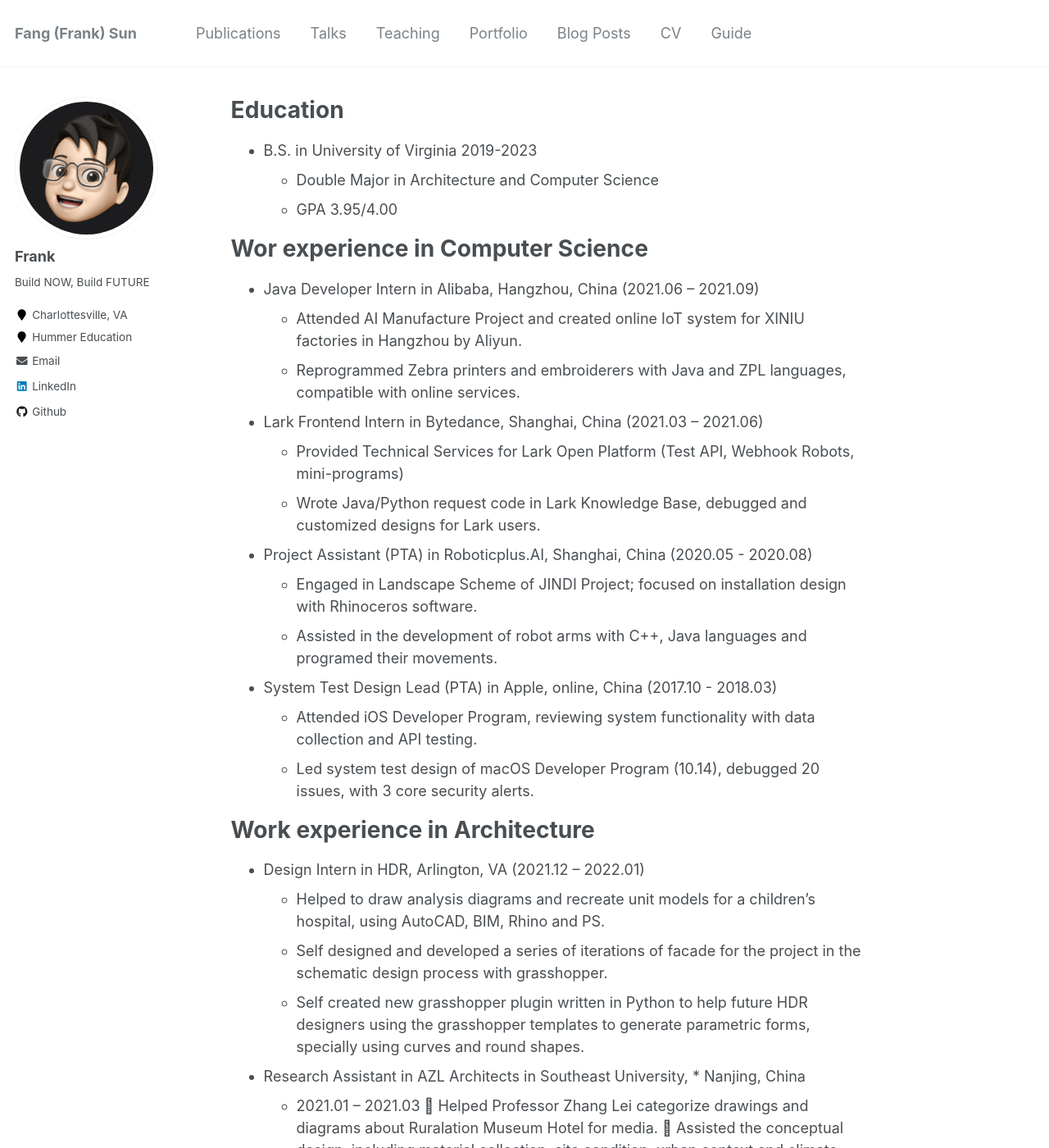
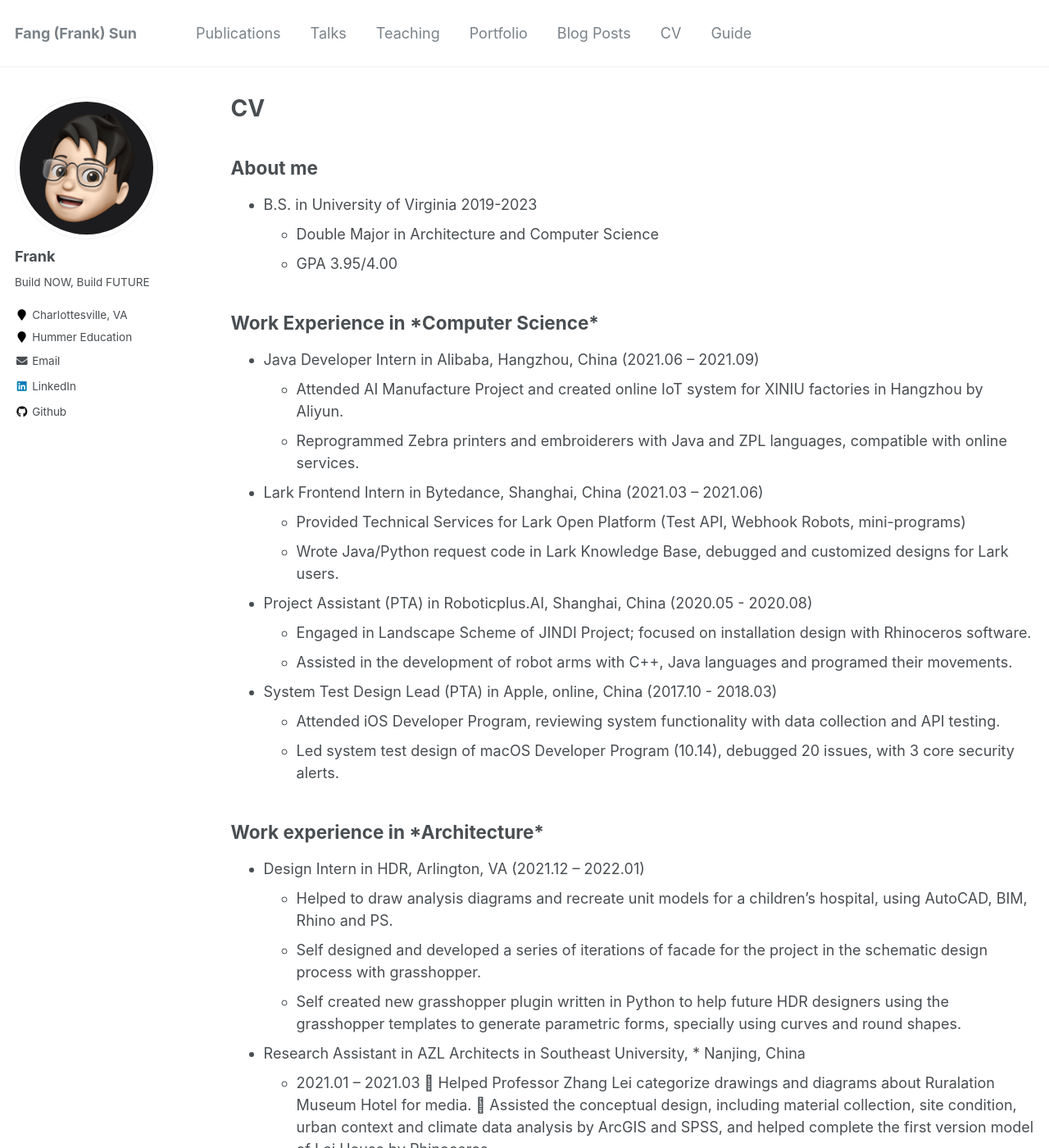
Before and after one commit to FangFrankSun/AcademicPage, a Jekyll site: the page built from _pages/cv.md, in a window 1280 px wide and 1400 px high. Shown: the whole window at 82% size. Built offline with Jekyll 4.4.1, drawn with Linux system fonts in a browser that asks for light colours; our own code applies the rules of GitHub Pages for plain Markdown files.

Commit message:
Update cv.md

```diff
--- a/_pages/cv.md
+++ b/_pages/cv.md
@@ -1,15 +1,21 @@
+---
+layout: archive
+title: "CV"
+permalink: /cv/
+author_profile: true
+redirect_from:
+  - /resume
+---
 
 {% include base_path %}
 
-Education
-======
+<h2>About me</h2>
 * B.S. in University of Virginia 2019-2023
   * Double Major in Architecture and Computer Science
   * GPA 3.95/4.00
 
 
-Wor experience in Computer Science
-======
+<h2>Work Experience in *Computer Science*</h2>
 * Java Developer Intern in Alibaba, Hangzhou, China (2021.06 – 2021.09)
   * Attended AI Manufacture Project and created online IoT system for XINIU factories in Hangzhou by Aliyun.
   * Reprogrammed Zebra printers and embroiderers with Java and ZPL languages, compatible with online services.
@@ -27,8 +33,7 @@ Wor experience in Computer Science
   * Led system test design of macOS Developer Program (10.14), debugged 20 issues, with 3 core security alerts.
 
 
-Work experience in Architecture
-======
+<h2>Work experience in *Architecture*</h2>
 * Design Intern in HDR, Arlington, VA (2021.12 – 2022.01)
   * Helped to draw analysis diagrams and recreate unit models for a children's hospital, using AutoCAD, BIM, Rhino and PS.
   * Self designed and developed a series of iterations of facade for the project in the schematic design process with grasshopper.
```
